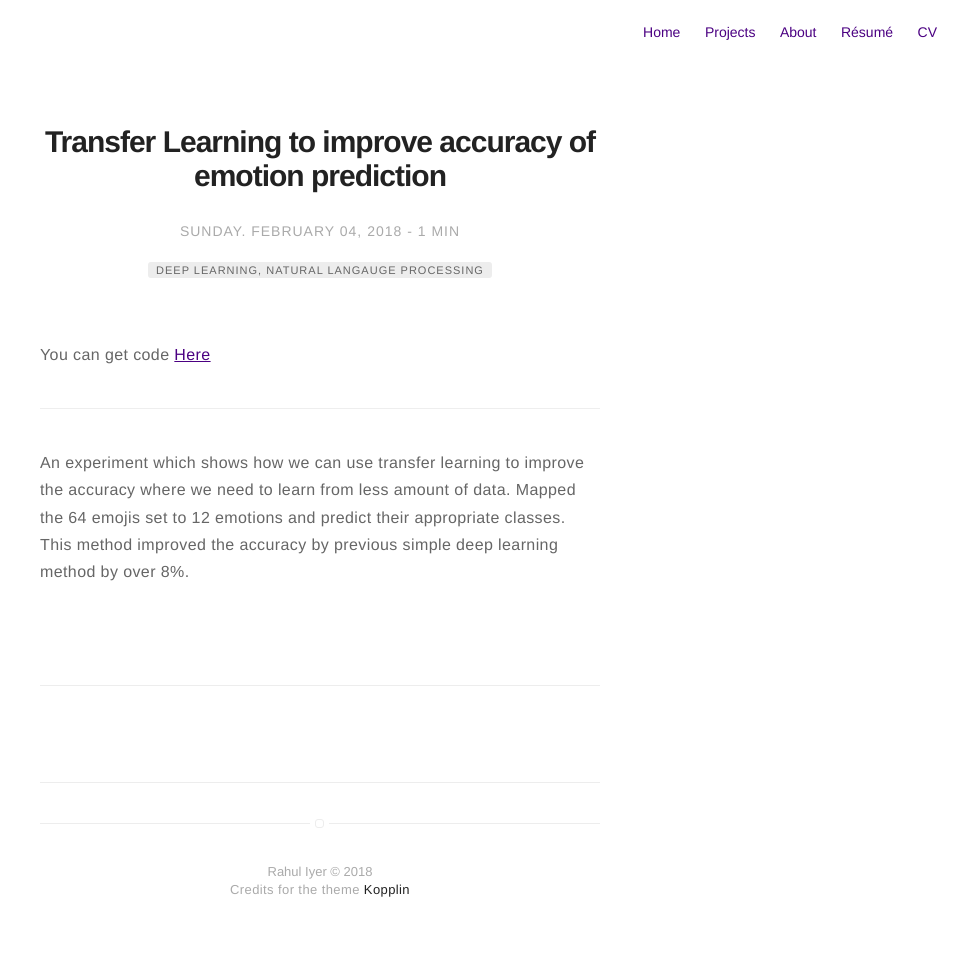
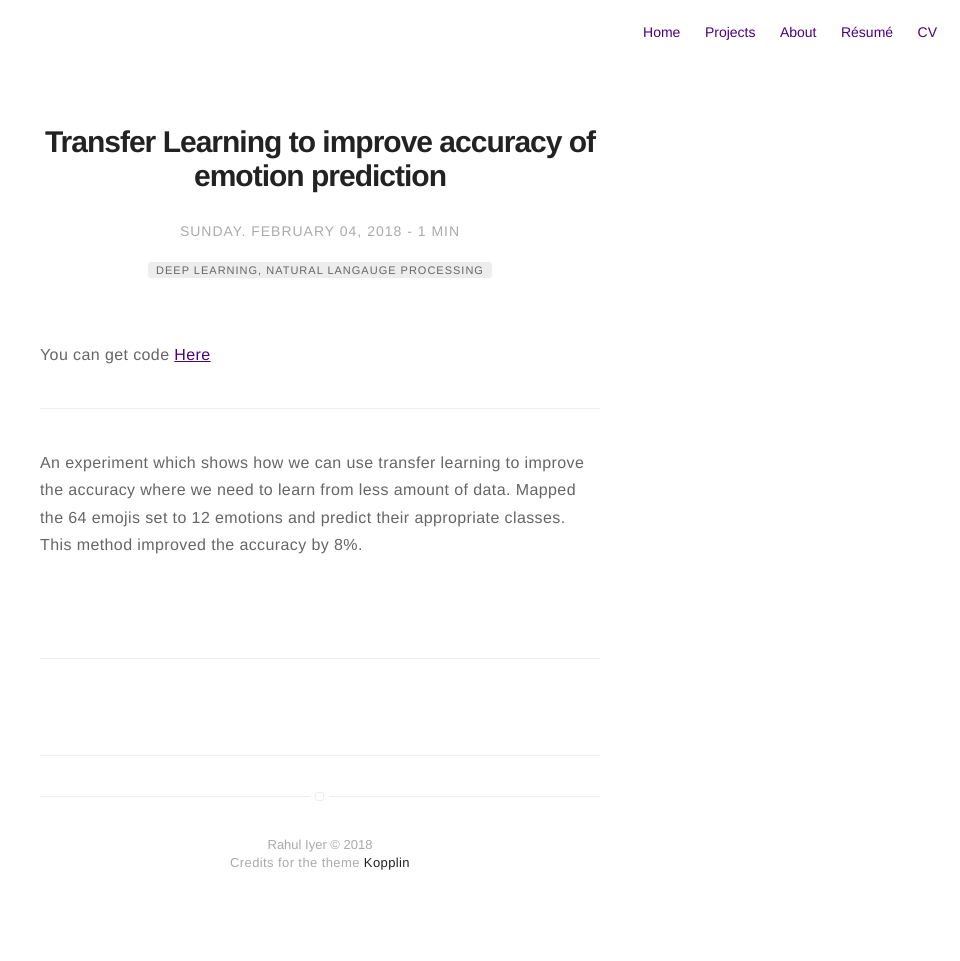
Before and after one commit to rahul-iyer/rahul-iyer.github.io, a Jekyll site: the page built from _posts/2018-02-04-transfer_learning_to_improve_accuracy_of_emotion_prediction.md, in a window 1280 px wide. Shown: the whole page, without its empty margins (320-1280 px from the left). Built offline with Jekyll 4.4.1, drawn with Linux system fonts in a browser that asks for light colours; after the commit the page ends 934 px from its top, so only the background shows below that.

Commit message:
Update new

```diff
--- a/_posts/2018-02-04-transfer_learning_to_improve_accuracy_of_emotion_prediction.md
+++ b/_posts/2018-02-04-transfer_learning_to_improve_accuracy_of_emotion_prediction.md
@@ -20,4 +20,4 @@ You can get code [Here](#)
 
 ---
 
-An experiment which shows how we can use transfer learning to improve the accuracy where we need to learn from less amount of data. Mapped the 64 emojis set to 12 emotions and predict their appropriate classes. This method improved the accuracy by previous simple deep learning method by over 8%.
+An experiment which shows how we can use transfer learning to improve the accuracy where we need to learn from less amount of data. Mapped the 64 emojis set to 12 emotions and predict their appropriate classes. This method improved the accuracy by 8%.
```
